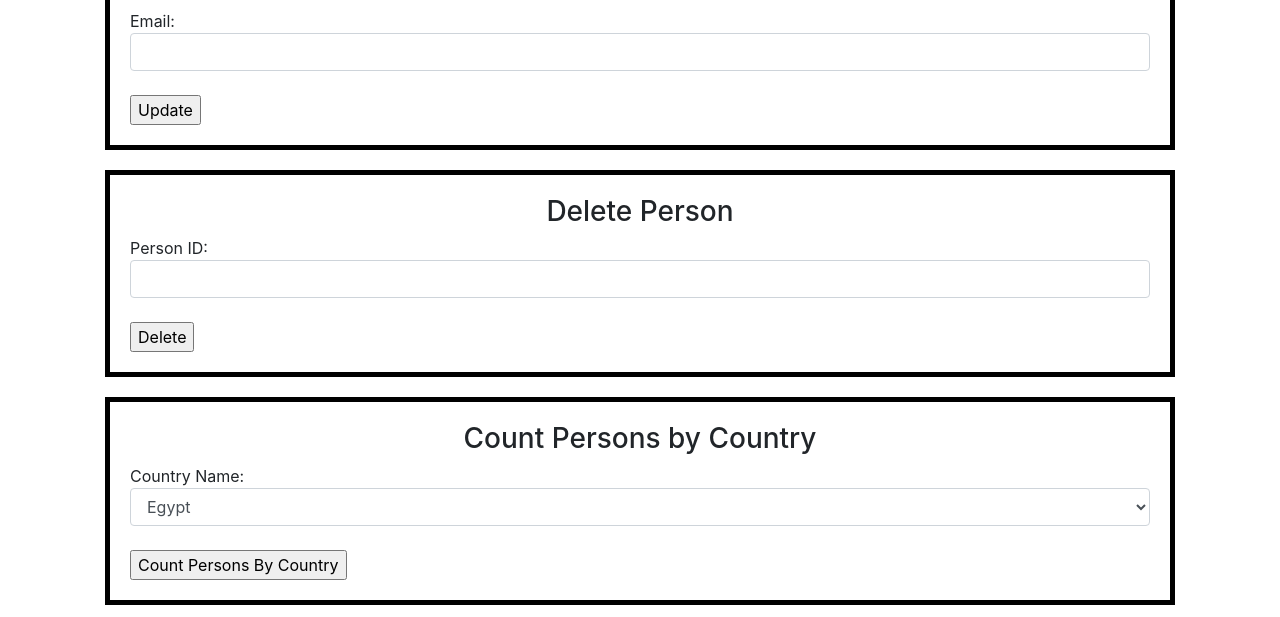
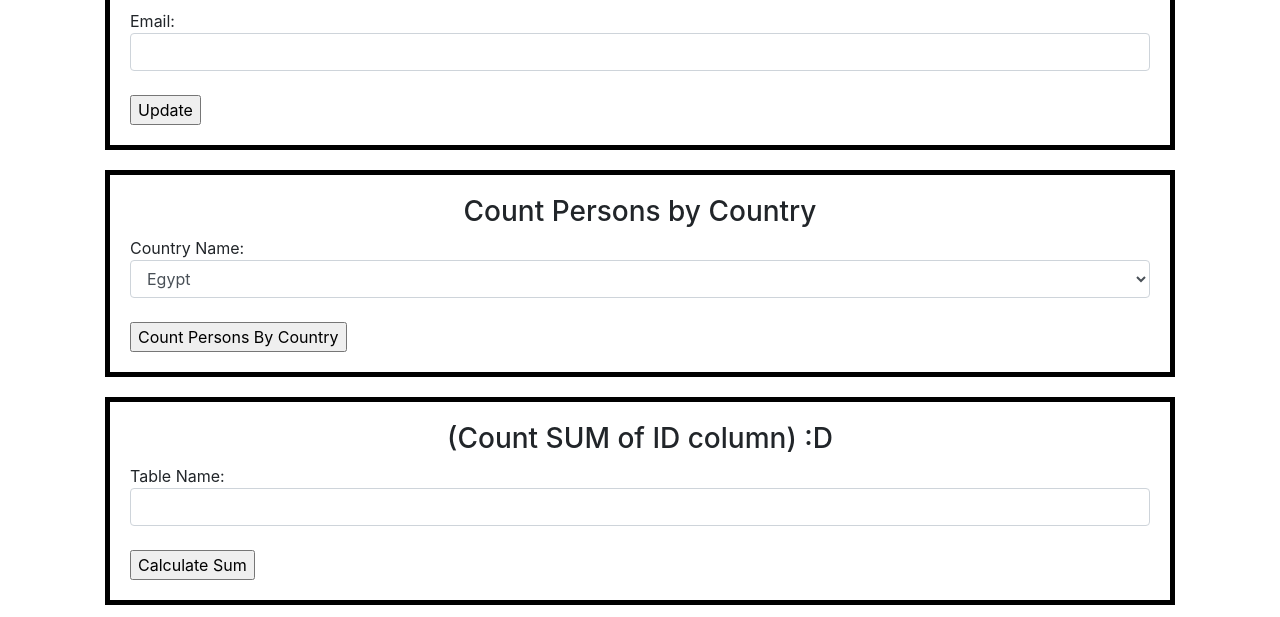
Before and after one commit to RamiRafee/CRUD-Operations-University-Lab, a Flask app: page / in a window 1280 px wide. Shown: the part 2185-2802 px from the top of the page. Run offline with Flask 2, Linux system fonts and the light colour scheme; some libraries are stand-ins or nearby versions.

Commit message:
fix:update bug,romove:delete feature

```diff
--- a/app.py
+++ b/app.py
@@ -6,7 +6,7 @@ app = Flask(__name__)
 
 # Establish database connection
 connection = connect_to_db()
-cursor = connection.cursor()
+cursor = connection.cursor(buffered=True)
 
 
 def insert_person(first, last, city, address, country, email):
@@ -40,9 +40,9 @@ def insert_projects(first_p, second_p, third_p, person_id):
 
 
 
-def read_person_query(idperson):
+def read_person_query(first_name):
     select_person = "SELECT * FROM person WHERE fName = %s"
-    cursor.execute(select_person, (idperson,))
+    cursor.execute(select_person, (first_name,))
     return cursor.fetchone()
 
 def update_person_query(idperson, first, last, city, address, country, email):
@@ -50,10 +50,7 @@ def update_person_query(idperson, first, last, city, address, country, email):
     cursor.execute(update_person, (first, last, city, address, country, email, idperson))
     connection.commit()
 
-def delete_person_query(idperson):
-    delete_person = "DELETE FROM person WHERE idperson = %s"
-    cursor.execute(delete_person, (idperson,))
-    connection.commit()
+
 
 def select_all_query(table_name):
     fetch_query = f"SELECT * FROM {table_name}"
@@ -126,15 +123,10 @@ def update_person():
     email = request.form['email']
     # Call  update_person function
     update_person_query(idperson, first, last, city, address, country, email)
-    updatedPerson = read_person_query(idperson)
+    updatedPerson = read_person_query(first)
     return render_template('person.html', person=updatedPerson,title = "UPDATED")
 
-@app.route('/delete_person', methods=['POST'])
-def delete_person():
-    idperson = request.form['idperson']
-    # Call  delete_person function
-    delete_person_query(idperson)
-    return "Person deleted successfully!"
+
 
 # Flask Code for Aggregation functions
 @app.route('/count_persons_by_country', methods=['POST'])
--- a/templates/index.html
+++ b/templates/index.html
@@ -107,7 +107,7 @@
             Last Name: <input class ="form-control" type="text" name="last"><br>
             City: <input class ="form-control" type="text" name="city"><br>
             Address: <input class ="form-control" type="text" name="address"><br>
-            Country Name:<select class="form-control" name="country_name">
+            Country Name:<select class="form-control" name="country">
                 <option>Egypt</option>
                 <option>England</option>
                 <option>US</option>
@@ -116,11 +116,6 @@
             </select><br>
             Email: <input class ="form-control" type="text" name="email"><br>
             <input type="submit" value="Update">
-        </form>
-        <form action="/delete_person" method="POST">
-            <h3 class="text-center">Delete Person</h3>
-            Person ID: <input class ="form-control" type="text" name="idperson"><br>
-            <input type="submit" value="Delete">
         </form>
         <form action="/count_persons_by_country" method="POST">
             <h3 class="text-center">Count Persons by Country</h3>
```
Also changed, not shown: README.md.
